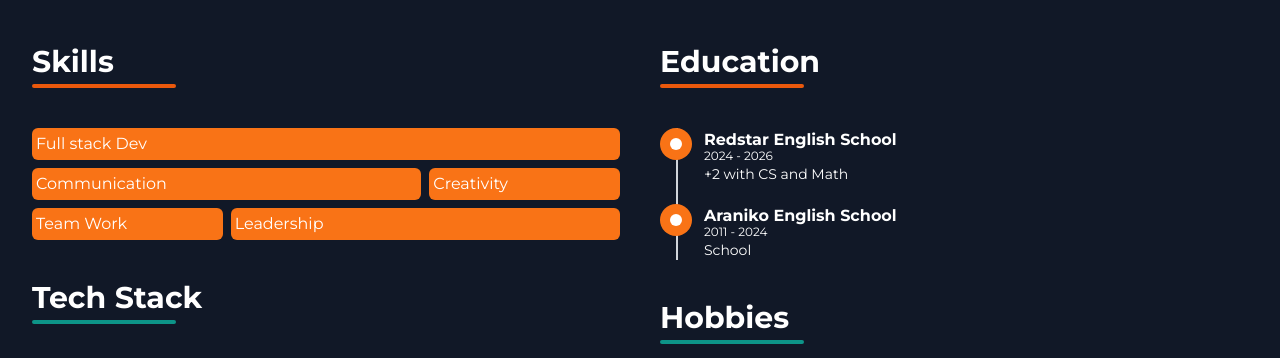
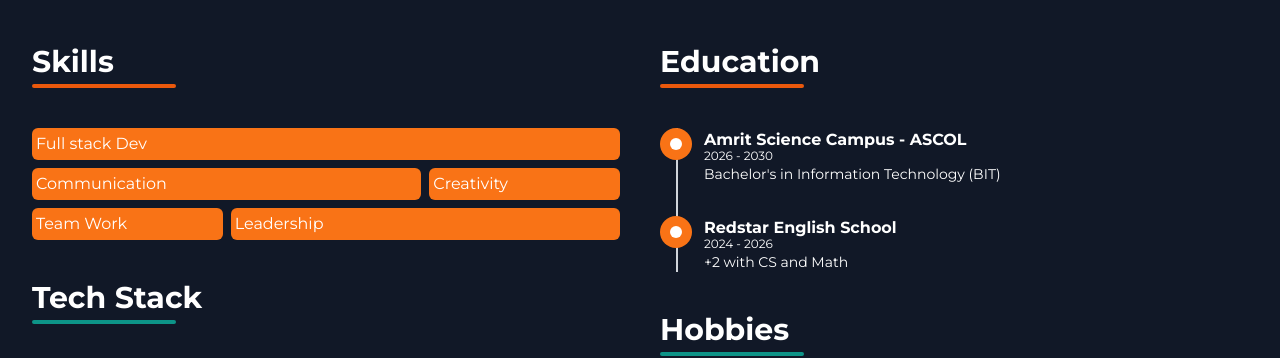
Before and after one commit to Sushan64/Sushan, a plain HTML site: page index.html in a window 1280 px wide. Shown: the part 1520-1878 px from the top of the page. Drawn offline with nearby package versions, Linux system fonts and the light colour scheme.

Commit message:
chore: add ascol in education list

```diff
--- a/index.html
+++ b/index.html
@@ -401,7 +401,25 @@ Z
                         <div class="absolute left-4 top-0 h-full w-0.5 bg-gray-300" aria-hidden="true"></div>
 
                         <!-- Timeline 1 -->
+                        <div class="relative flex items-start mb-8">
+                            <div class="flex-shrink-0">
+                                <!-- Circle -->
+                                <div class="relative z-10 w-8 h-8 bg-orange-500 rounded-full flex items-center justify-center">
+                                    <!-- Inner dot -->
+                                    <div class="w-3 h-3 bg-white rounded-full"></div>
+                                </div>
+                            </div>
+                            <div class="ml-3">
+                                <h3 class="font-semibold text-md">
+                                    Amrit Science Campus - ASCOL
+                                </h3>
+                                <div class="text-xs -mt-1">2026 - 2030</div>
+                                <p class="text-sm">Bachelor's in Information Technology (BIT)</p>
+                            </div>
+                        </div>
 
+
+                        <!-- Timeline 2 -->
                         <div class="relative flex items-start mb-5">
                             <div class="flex-shrink-0">
                                 <!-- Circle -->
@@ -418,24 +436,6 @@ Z
                                     2024 - 2026
                                 </div>
                                 <p class="text-sm">+2 with CS and Math</p>
-                            </div>
-                        </div>
-
-                        <!-- Timeline 2 -->
-                        <div class="relative flex items-start mb-8">
-                            <div class="flex-shrink-0">
-                                <!-- Circle -->
-                                <div class="relative z-10 w-8 h-8 bg-orange-500 rounded-full flex items-center justify-center">
-                                    <!-- Inner dot -->
-                                    <div class="w-3 h-3 bg-white rounded-full"></div>
-                                </div>
-                            </div>
-                            <div class="ml-3">
-                                <h3 class="font-semibold text-md">
-                                    Araniko English School
-                                </h3>
-                                <div class="text-xs -mt-1">2011 - 2024</div>
-                                <p class="text-sm">School</p>
                             </div>
                         </div>
                     </div>
```
